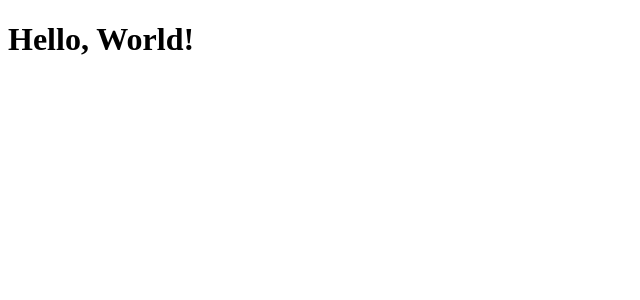
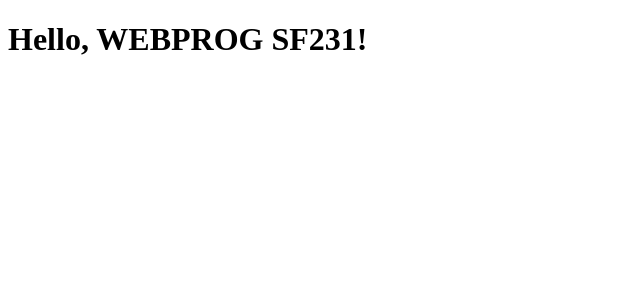
Before and after one commit to rainvp/webprog-sf231-vuejs, a Vue app in the folder vue-project/: page / in a window 1280 px wide. Shown: the top 300 px of the page, without its empty margins (0-640 px from the left). Built offline with nearby package versions, Linux system fonts and the light colour scheme.

Commit message:
update hello

```diff
--- a/vue-project/src/App.vue
+++ b/vue-project/src/App.vue
@@ -2,7 +2,7 @@
 
 <template>
 
-<h1> Hello, World! </h1>
+<h1> Hello, WEBPROG SF231! </h1>
 
 </template>
 
```
